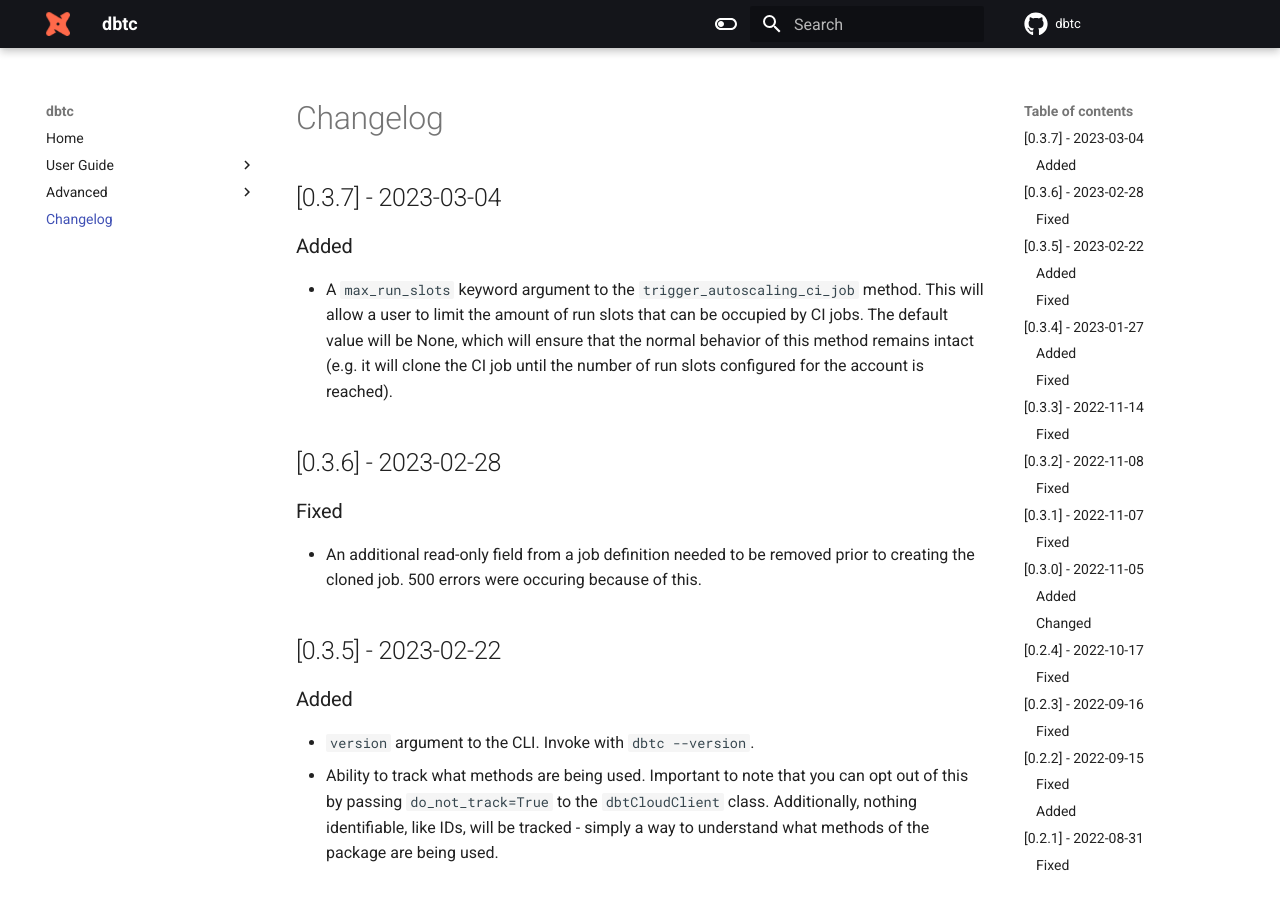
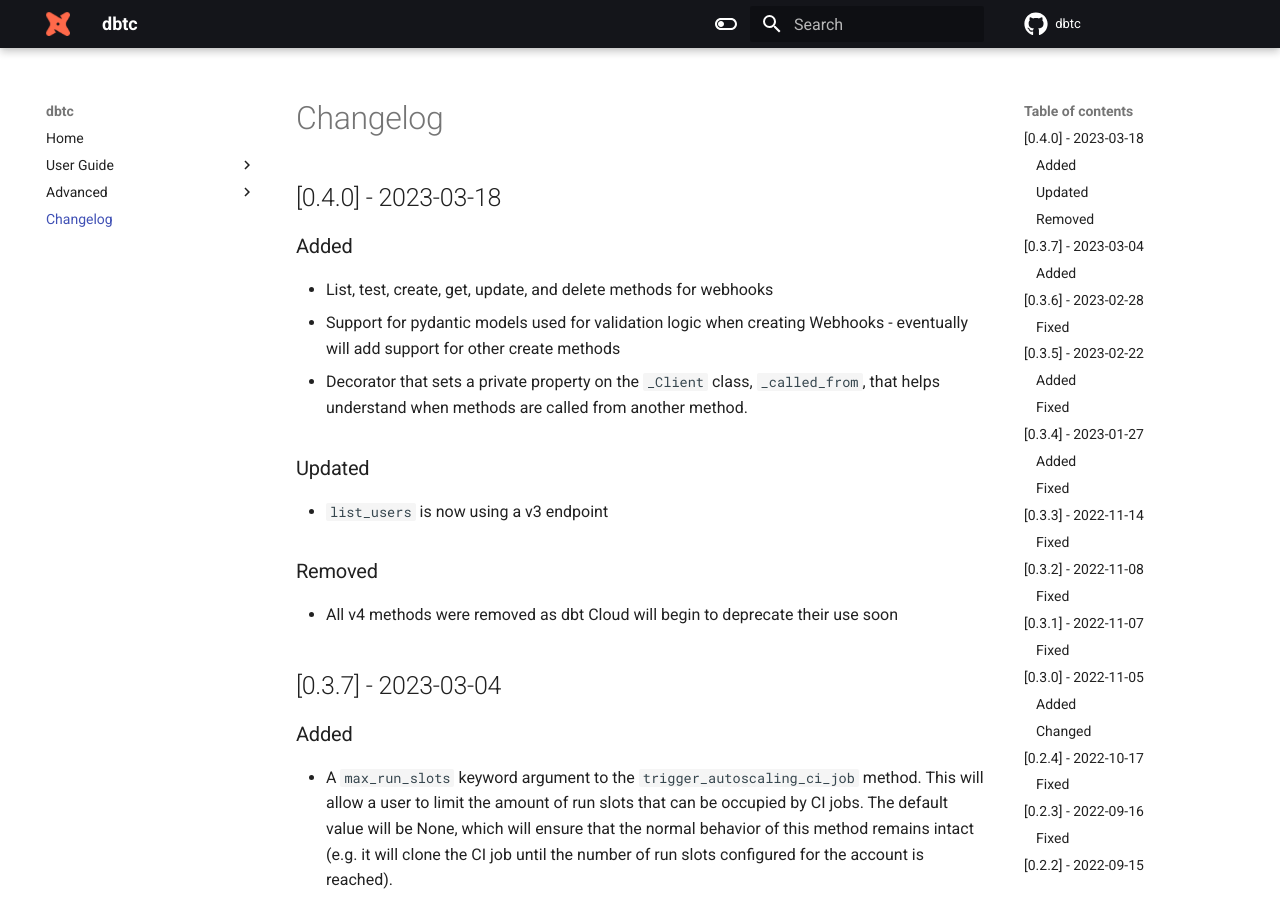
Before and after one commit to dpguthrie/dbtc, an MkDocs documentation site: the page built from docs/changelog.md, in a window 1280 px wide and 900 px high. Built offline with MkDocs 1.6.1 and Material for MkDocs 9.7.7, drawn with Linux system fonts in a browser that asks for light colours; comment, search, counter and statistics services are not loaded; the version menu is left out.

Commit message:
Update for 0.4.0

```diff
--- a/docs/changelog.md
+++ b/docs/changelog.md
@@ -1,4 +1,17 @@
 # Changelog
+
+## [0.4.0] - 2023-03-18
+
+### Added
+- List, test, create, get, update, and delete methods for webhooks
+- Support for pydantic models used for validation logic when creating Webhooks - eventually will add support for other create methods
+- Decorator that sets a private property on the `_Client` class, `_called_from`, that helps understand when methods are called from another method.
+
+### Updated
+- `list_users` is now using a v3 endpoint
+
+### Removed
+- All v4 methods were removed as dbt Cloud will begin to deprecate their use soon
 
 ## [0.3.7] - 2023-03-04
 
```
Also changed, not shown: CHANGELOG.md (+13 -0 lines).
